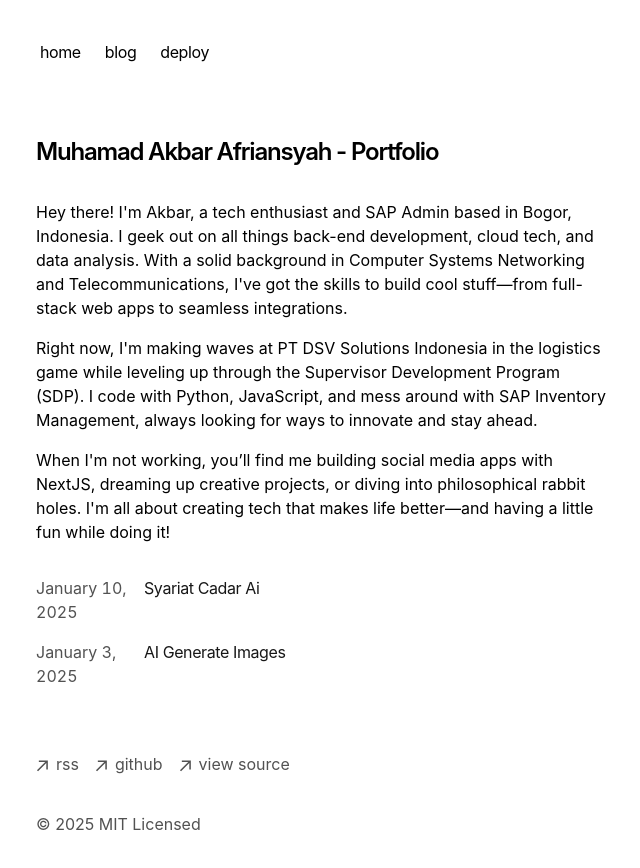
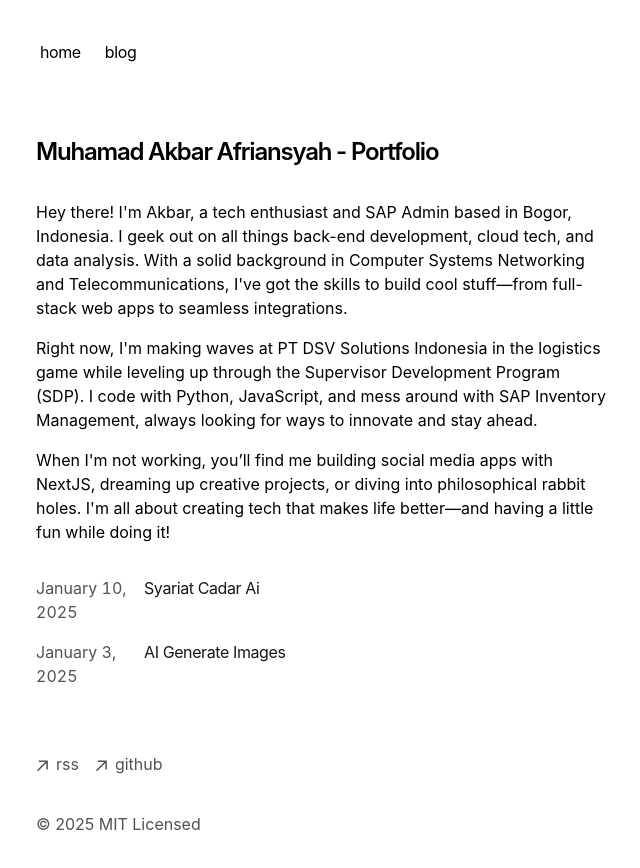
Before and after one commit to abamakbar07/personal-web, a Next.js app: page / in a window 1280 px wide. Shown: the top 868 px of the page, without its empty margins (316-956 px from the left). Built offline with nearby package versions, Linux system fonts and the light colour scheme.

Commit message:
update footer and nav

```diff
--- a/app/components/footer.tsx
+++ b/app/components/footer.tsx
@@ -35,23 +35,23 @@ export default function Footer() {
             className="flex items-center transition-all hover:text-neutral-800 dark:hover:text-neutral-100"
             rel="noopener noreferrer"
             target="_blank"
-            href="https://github.com/vercel/next.js"
+            href="https://github.com/abamakbar07"
           >
             <ArrowIcon />
             <p className="ml-2 h-7">github</p>
           </a>
         </li>
-        <li>
+        {/* <li>
           <a
             className="flex items-center transition-all hover:text-neutral-800 dark:hover:text-neutral-100"
             rel="noopener noreferrer"
             target="_blank"
-            href="https://vercel.com/templates/next.js/portfolio-starter-kit"
+            href="https://github.com/abamakbar07"
           >
             <ArrowIcon />
             <p className="ml-2 h-7">view source</p>
           </a>
-        </li>
+        </li> */}
       </ul>
       <p className="mt-8 text-neutral-600 dark:text-neutral-300">
         © {new Date().getFullYear()} MIT Licensed
--- a/app/components/nav.tsx
+++ b/app/components/nav.tsx
@@ -6,10 +6,7 @@ const navItems = {
   },
   '/blog': {
     name: 'blog',
-  },
-  'https://vercel.com/templates/next.js/portfolio-starter-kit': {
-    name: 'deploy',
-  },
+  }
 }
 
 export function Navbar() {
```
